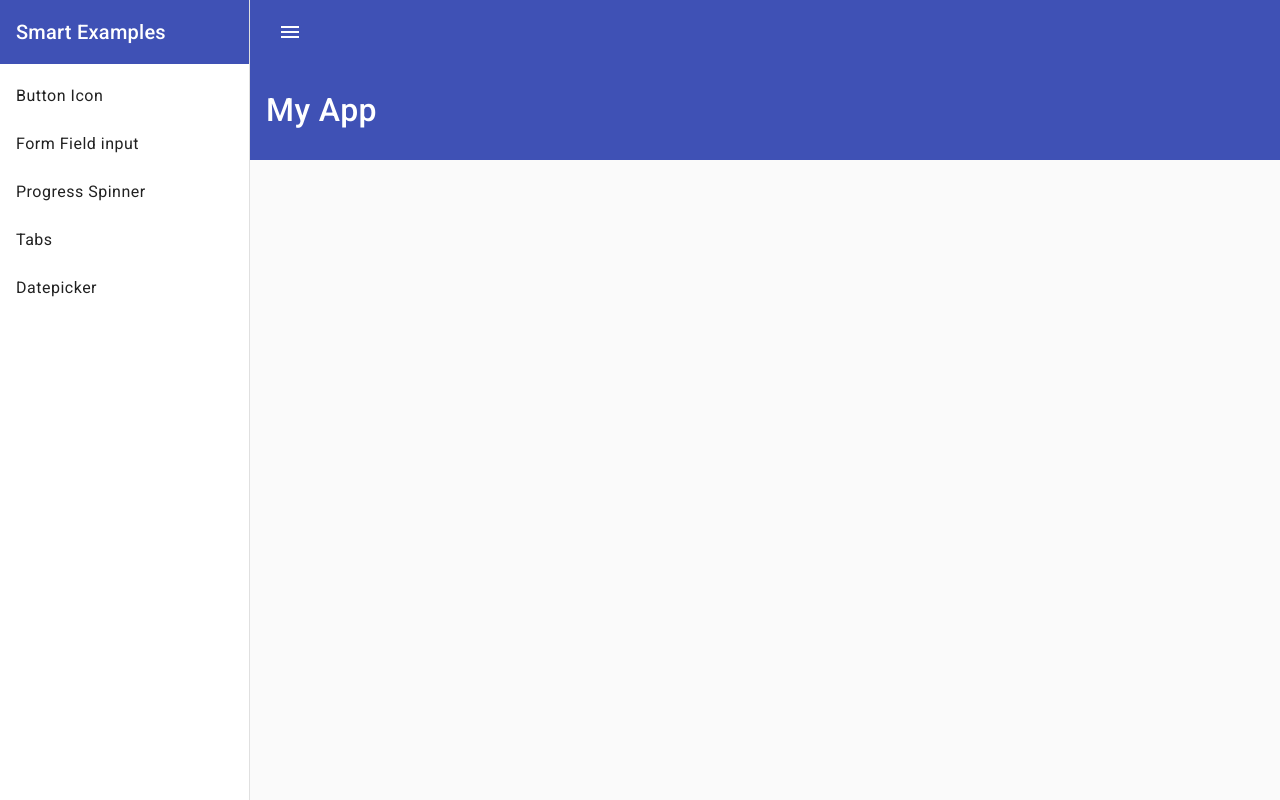
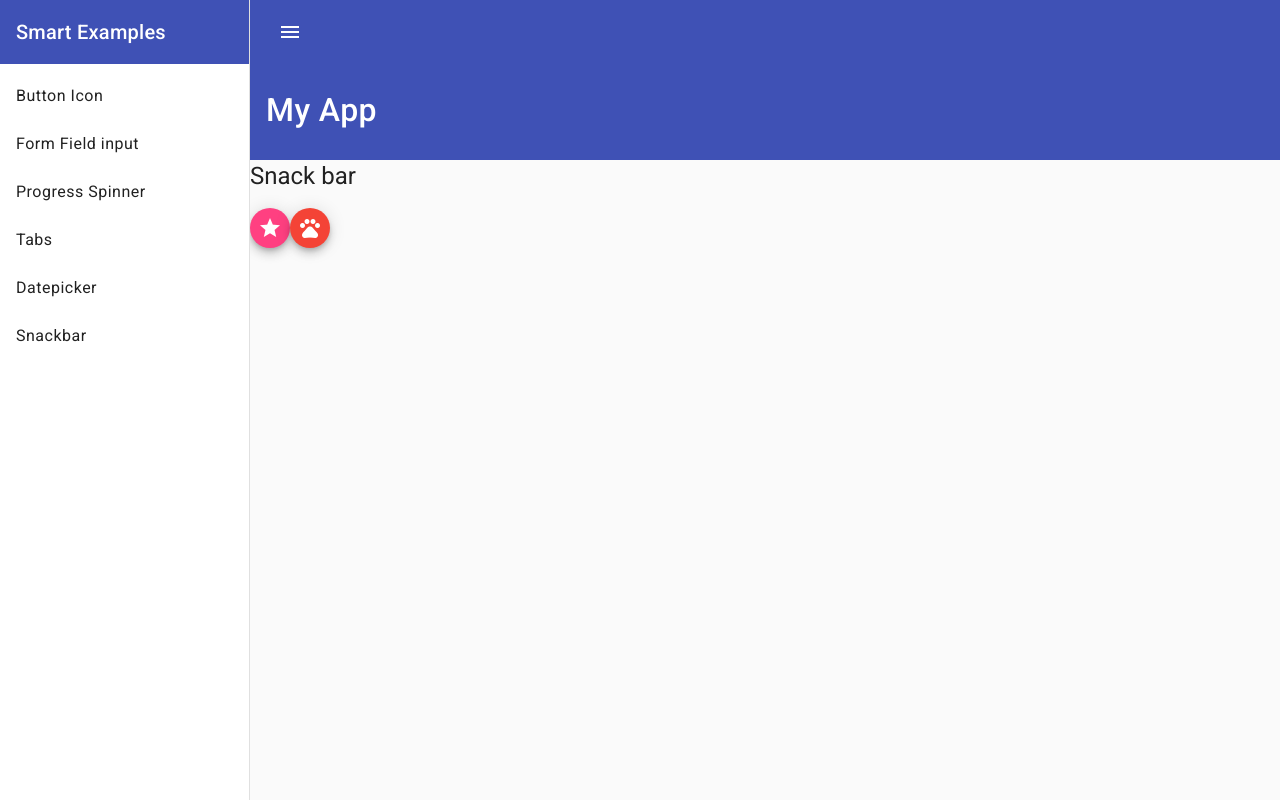
Before and after one commit to Player35Oficial/study-Angular-Material, an Angular app: page /snackbar in a window 1280 px wide. Before the commit this address led to /. Built offline with nearby package versions, Linux system fonts and the light colour scheme.

Commit message:
snackbar

```diff
--- a/src/app/Material/Material.module.ts
+++ b/src/app/Material/Material.module.ts
@@ -11,6 +11,7 @@ import { MatProgressSpinnerModule } from '@angular/material/progress-spinner';
 import { MatTabsModule } from '@angular/material/tabs';
 import { MatDatepickerModule } from '@angular/material/datepicker';
 import { MAT_DATE_LOCALE, MatNativeDateModule } from '@angular/material/core';
+import { MatSnackBarModule } from '@angular/material/snack-bar';
 
 @NgModule({
   exports: [
@@ -25,6 +26,7 @@ import { MAT_DATE_LOCALE, MatNativeDateModule } from '@angular/material/core';
     MatTabsModule,
     MatDatepickerModule,
     MatNativeDateModule,
+    MatSnackBarModule,
   ],
   declarations: [],
   providers: [
--- a/src/app/app-routing.module.ts
+++ b/src/app/app-routing.module.ts
@@ -5,6 +5,7 @@ import { FormFieldInputComponent } from './form-field-input/form-field-input.com
 import { ProgressSpinnerComponent } from './progress-spinner/progress-spinner.component';
 import { TabsComponent } from './tabs/tabs.component';
 import { DatepickerComponent } from './datepicker/datepicker.component';
+import { SnackbarComponent } from './snackbar/snackbar.component';
 
 const routes: Routes = [
   { path: 'buttonIcon', component: ButtonsIconsComponent },
@@ -12,6 +13,7 @@ const routes: Routes = [
   { path: 'progressSpinner', component: ProgressSpinnerComponent },
   { path: 'tabs', component: TabsComponent },
   { path: 'datepicker', component: DatepickerComponent },
+  { path: 'snackbar', component: SnackbarComponent },
 ];
 
 @NgModule({
--- a/src/app/app.component.html
+++ b/src/app/app.component.html
@@ -13,6 +13,7 @@
       <a mat-list-item routerLink="/progressSpinner">Progress Spinner</a>
       <a mat-list-item routerLink="/tabs">Tabs</a>
       <a mat-list-item routerLink="/datepicker">Datepicker</a>
+      <a mat-list-item routerLink="/snackbar">Snackbar</a>
     </mat-nav-list>
   </mat-sidenav>
 
--- a/src/app/app.module.ts
+++ b/src/app/app.module.ts
@@ -12,9 +12,11 @@ import { MatInputModule } from '@angular/material/input';
 import { ProgressSpinnerComponent } from './progress-spinner/progress-spinner.component';
 import { TabsComponent } from './tabs/tabs.component';
 import { DatepickerComponent } from './datepicker/datepicker.component';
+import { SnackbarComponent } from './snackbar/snackbar.component';
+import { SnackbarMsnComponent } from './snackbar/snackbar-msn/snackbar-msn.component';
 
 @NgModule({
-  declarations: [AppComponent, ButtonsIconsComponent, FormFieldInputComponent, ProgressSpinnerComponent, TabsComponent, DatepickerComponent],
+  declarations: [AppComponent, ButtonsIconsComponent, FormFieldInputComponent, ProgressSpinnerComponent, TabsComponent, DatepickerComponent, SnackbarComponent, SnackbarMsnComponent],
   imports: [
     BrowserModule,
     AppRoutingModule,
--- /dev/null
+++ b/src/app/snackbar/snackbar-msn/snackbar-msn.component.html
@@ -0,0 +1 @@
+<p>{{ data }}</p>
--- /dev/null
+++ b/src/app/snackbar/snackbar.component.html
@@ -0,0 +1,8 @@
+<h1>Snack bar</h1>
+
+<button mat-mini-fab color="accent" (click)="openSnackBar()">
+  <mat-icon>star</mat-icon>
+</button>
+<button mat-mini-fab color="warn" (click)="openFromComponent()">
+  <mat-icon>pets</mat-icon>
+</button>
--- /dev/null
+++ b/src/app/snackbar/snackbar.component.ts
@@ -0,0 +1,44 @@
+import { Component } from '@angular/core';
+import { MatSnackBar } from '@angular/material/snack-bar';
+import { SnackbarMsnComponent } from './snackbar-msn/snackbar-msn.component';
+
+@Component({
+  selector: 'app-snackbar',
+  templateUrl: './snackbar.component.html',
+  styleUrls: ['./snackbar.component.scss'],
+})
+export class SnackbarComponent {
+  constructor(private snackbar: MatSnackBar) {}
+
+  ngOnInit(): void {
+    // this.snackbar.open('Olá nego', 'Fechar', {
+    //   duration: 1500,
+    // });
+  }
+
+  openSnackBar() {
+    const snackBar = this.snackbar.open('Olá nego', 'Fechar', {
+      duration: 1500,
+    });
+
+    snackBar.afterOpened().subscribe({
+      next: () => console.log('opened'),
+    });
+
+    snackBar.afterDismissed().subscribe({
+      next: () => console.log('dismissed'),
+    });
+
+    snackBar.onAction().subscribe({
+      next: () => console.log('dismissed with action'),
+    });
+  }
+
+  openFromComponent() {
+    this.snackbar.openFromComponent(SnackbarMsnComponent, {
+      data: 'MAOI',
+      horizontalPosition: 'end',
+      verticalPosition: 'top',
+    });
+  }
+}
```
Also changed, not shown: src/app/snackbar/snackbar-msn/snackbar-msn.component.ts (added, +11 -0 lines), src/app/snackbar/snackbar-msn/snackbar-msn.component.scss (added), src/app/snackbar/snackbar.component.scss (added).
